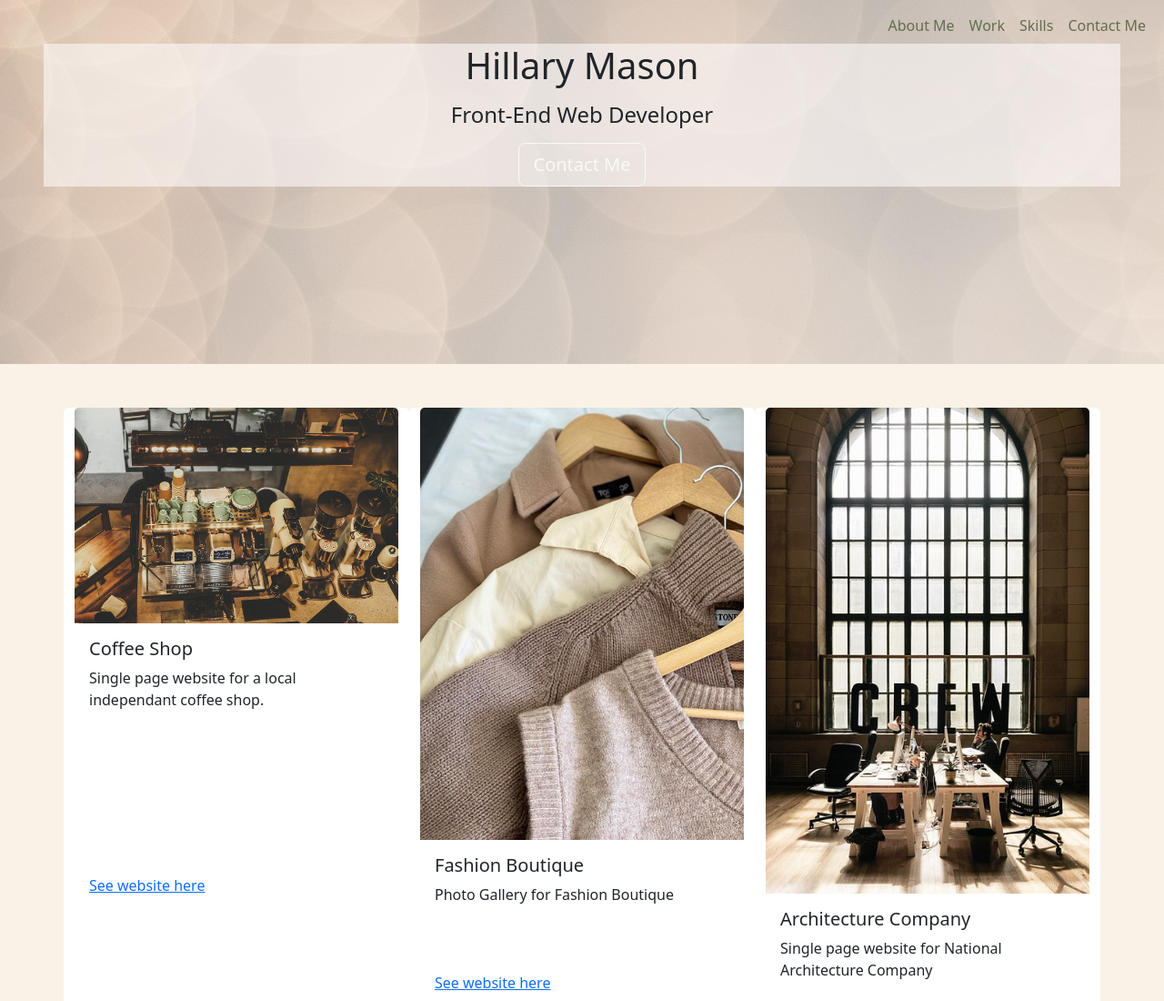
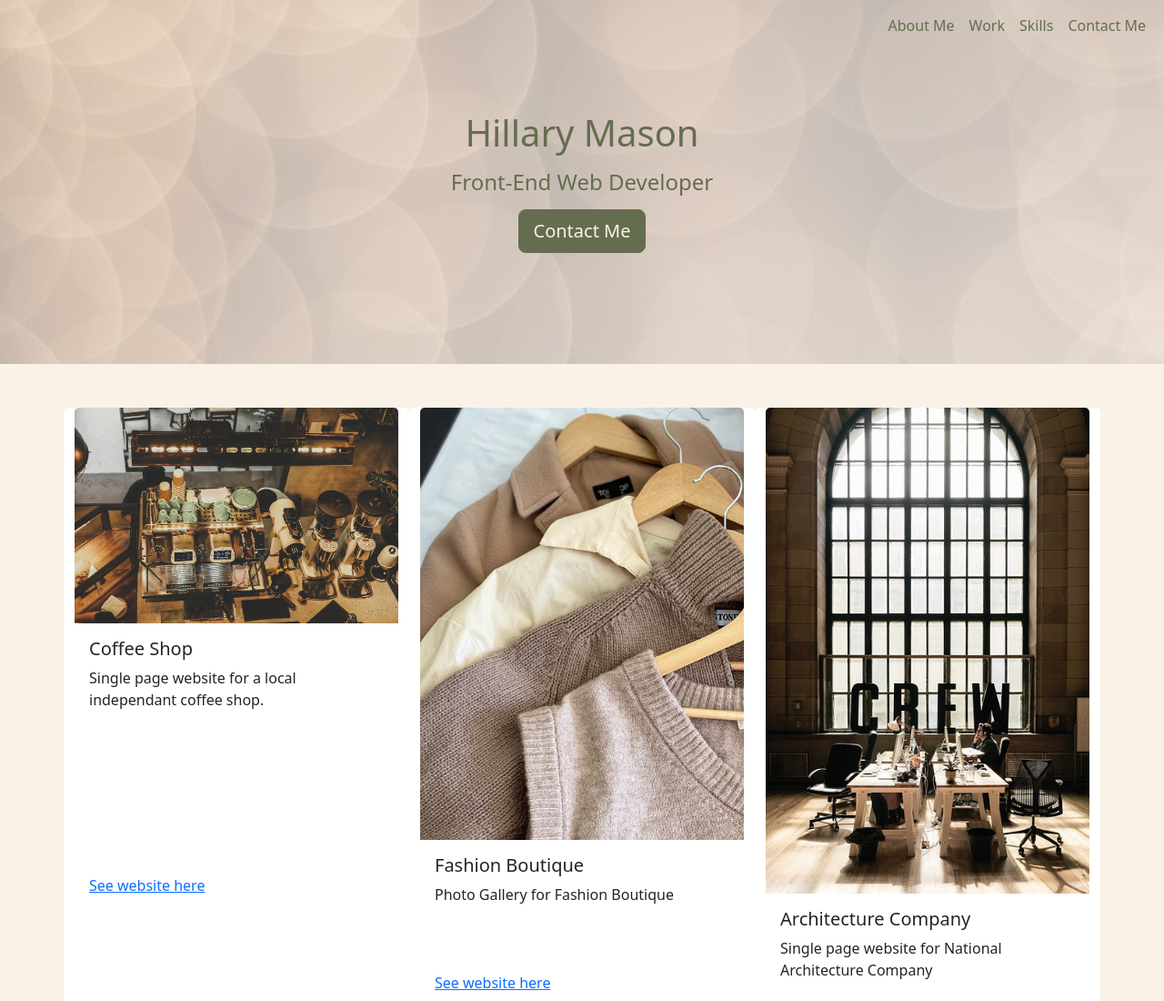
Before and after one commit to HillaryM17/Bootstrap-Portfolio, a plain HTML site: page index.html in a window 1280 px wide. Shown: the top 1100 px of the page at 91% size. Drawn offline with nearby package versions, Linux system fonts and the light colour scheme.

Commit message:
updated style for heroBar & updated heroBar html slightly

```diff
--- a/Assets/CSS/style.css
+++ b/Assets/CSS/style.css
@@ -3,11 +3,37 @@ body{
     background-color: #faf2e7;
 }
 
-
-/* .navbar{
-    background-color: none;
-}  */
+/* navBar stlye */
 
 .navbar a{
     color: #656d4f;
+    font-weight: 500;
 }
+
+
+/* heroBar style */
+
+.heroBar{
+    padding:
+}
+
+.heroBar h1,h4{
+color: #656d4f;
+
+}
+
+.heroBar a {
+    background-color:
+}
+
+.heroBar button:hover {
+ background-color: #faf2e7;
+ color:#656d4f;
+ box-shadow: 5px 5px 5px #656d4f;
+}
+
+.heroBar button{
+    color: #faf2e7;
+    background-color:#656d4f;
+    border-color: #656d4f;
+}
--- a/index.html
+++ b/index.html
@@ -35,25 +35,17 @@
       </nav>
 
     <!-- HeroBar -->
-      <!-- Background image -->
-  <div
-  class="p-5 text-center bg-image"
-  style="
-    background-image: url(/Assets/Images/heroBackground.jpg);
-    height: 400px;">
-    <div class="mask" style="background-color: rgba(253, 251, 251, 0.6);">
+  <div class="heroBar">
+      <div class="p-5 text-center bg-image"style=" background-image: url(/Assets/Images/heroBackground.jpg); height: 400px;">
         <div class="d-flex justify-content-center align-items-center h-100">
           <div class="text-dark">
             <h1 class="mb-3">Hillary Mason</h1>
             <h4 class="mb-3">Front-End Web Developer</h4>
-        <a class="btn btn-outline-light btn-lg" href="#!" role="button"
-        >Contact Me</a>
+            <button type="button" class="btn btn-outline-light btn-lg">Contact Me</button>
           </div>
         </div>
       </div>
   </div>
-<!-- Background image -->
-</header>
 
     <!-- Work -->
     <div class="container" id="work">
```
Lines whose indentation alone changed are shown as unchanged.
